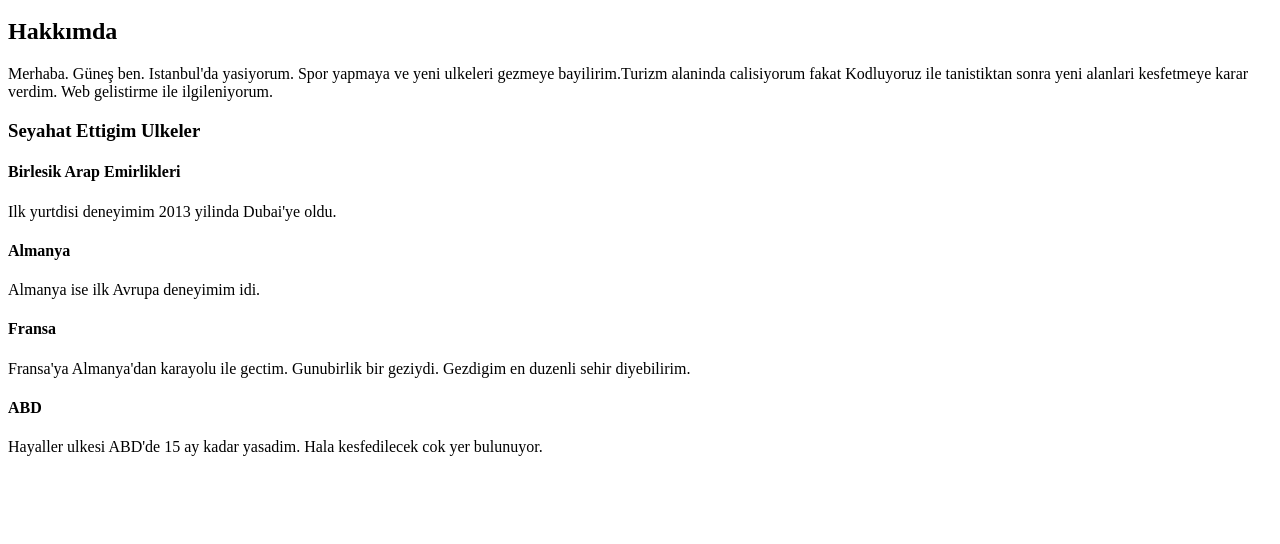
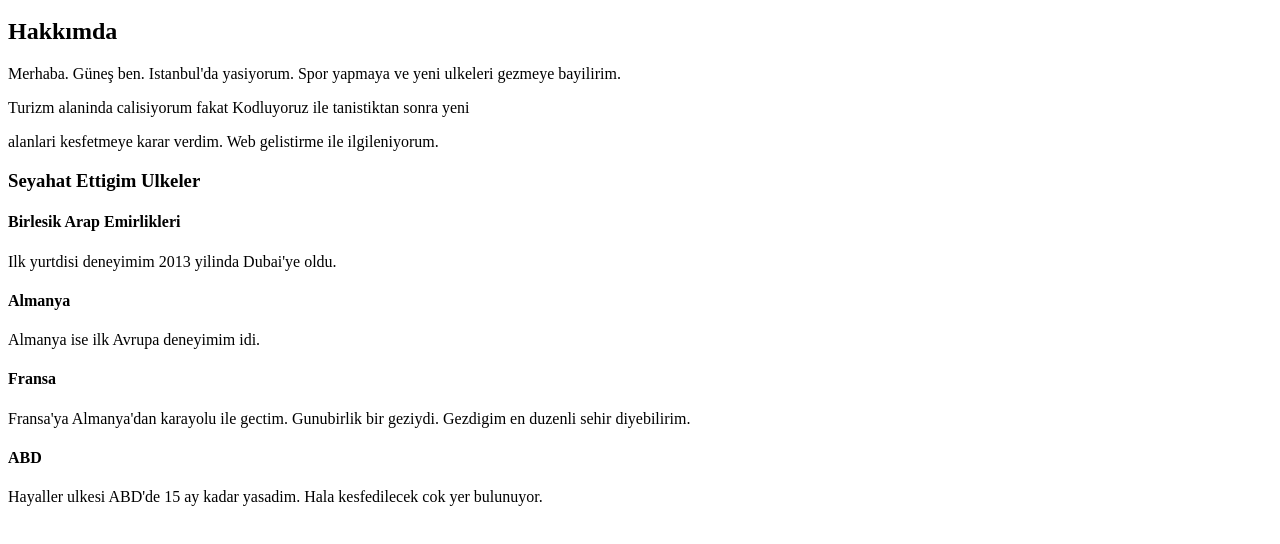
Before and after one commit to gitalay/htmlproje1, a plain HTML site: page index.html in a window 1280 px wide. Shown: the part 48-592 px from the top of the page. Drawn offline with Linux system fonts and the light colour scheme.

Commit message:
ekstra paragraf etiketi acildi

```diff
--- a/index.html
+++ b/index.html
@@ -1,7 +1,9 @@
 <h1>Güneş Talay</h1>
 <!-- Aciklama satirini ilk kez olusturdum -->
 <h2>Hakkımda</h2>
-<p>Merhaba. Güneş ben. Istanbul'da yasiyorum. Spor yapmaya ve yeni ulkeleri gezmeye bayilirim.Turizm alaninda calisiyorum fakat Kodluyoruz ile tanistiktan sonra yeni alanlari kesfetmeye karar verdim. Web gelistirme ile ilgileniyorum.</p>
+<p>Merhaba. Güneş ben. Istanbul'da yasiyorum. Spor yapmaya ve yeni ulkeleri gezmeye bayilirim.</p>
+<p>Turizm alaninda calisiyorum fakat Kodluyoruz ile tanistiktan sonra yeni </p>
+<p>alanlari kesfetmeye karar verdim. Web gelistirme ile ilgileniyorum.</p>
 <h3>Seyahat Ettigim Ulkeler</h3>
 <h4>Birlesik Arap Emirlikleri</h4>
 <p>Ilk yurtdisi deneyimim 2013 yilinda Dubai'ye oldu.</p>
```
